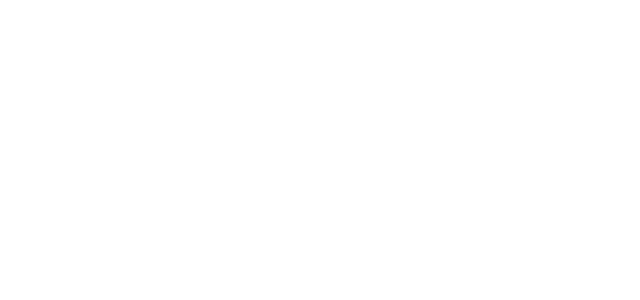
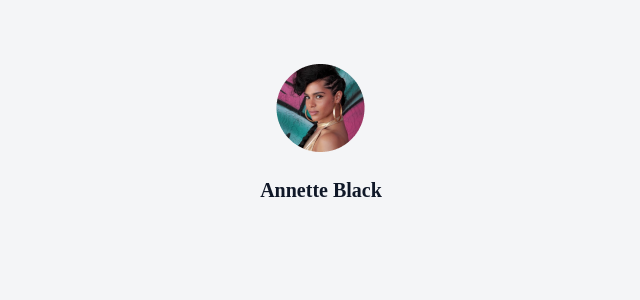
Before and after one commit to Cornerstone-04/zuri-frontend-stage-1, a React (Create React App) app: page / in a window 1280 px wide. Shown: the top 300 px of the page, without its empty margins (319-959 px from the left). Built offline with nearby package versions, Linux system fonts and the light colour scheme.

Commit message:
Create profile section

```diff
--- a/src/App.jsx
+++ b/src/App.jsx
@@ -1,11 +1,17 @@
-import React from 'react'
+import React from "react";
+import { ProfilePic } from "./assets";
 
 const App = () => {
   return (
-    <div>
+    <div className="bg-zuriBg min-h-screen flex flex-col justify-start items-center gap-8 sm:gap-14 relative">
+      <div className="mt-16 flex flex-col justify-center items-center gap-6">
+        <img src={ProfilePic} alt="" />
+        <p className="font-bold text-zuriGray-900 text-xl font-default">
+          Annette Black
+        </p>
+      </div>
+    </div>
+  );
+};
 
-    </div>
-  )
-}
-
-export default App
+export default App;
--- a/src/output.css
+++ b/src/output.css
@@ -557,7 +557,71 @@
   --tw-backdrop-sepia:  ;
 }
 
+.relative{
+  position: relative;
+}
+
+.mt-16{
+  margin-top: 4rem;
+}
+
+.flex{
+  display: flex;
+}
+
+.min-h-screen{
+  min-height: 100vh;
+}
+
+.flex-col{
+  flex-direction: column;
+}
+
+.items-center{
+  align-items: center;
+}
+
+.justify-start{
+  justify-content: flex-start;
+}
+
+.justify-center{
+  justify-content: center;
+}
+
+.gap-8{
+  gap: 2rem;
+}
+
+.gap-6{
+  gap: 1.5rem;
+}
+
 .bg-zuriBg{
   --tw-bg-opacity: 1;
   background-color: rgb(244 245 247 / var(--tw-bg-opacity));
 }
+
+.font-default{
+  font-family: Montserrat;
+}
+
+.text-xl{
+  font-size: 1.25rem;
+  line-height: 1.75rem;
+}
+
+.font-bold{
+  font-weight: 700;
+}
+
+.text-zuriGray-900{
+  --tw-text-opacity: 1;
+  color: rgb(16 24 40 / var(--tw-text-opacity));
+}
+
+@media (min-width: 640px){
+  .sm\:gap-14{
+    gap: 3.5rem;
+  }
+}
```
